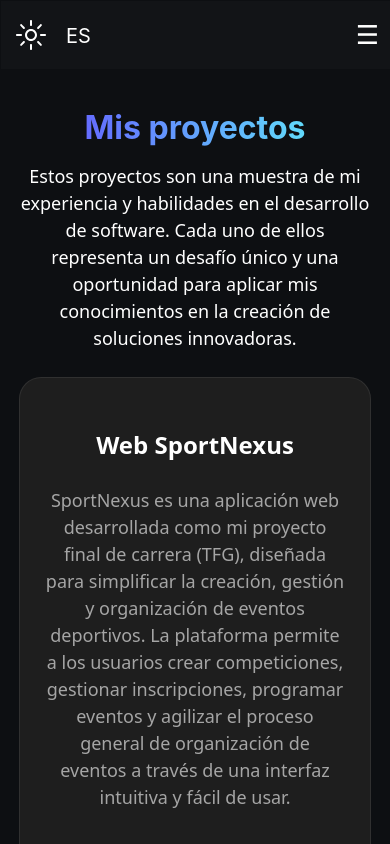
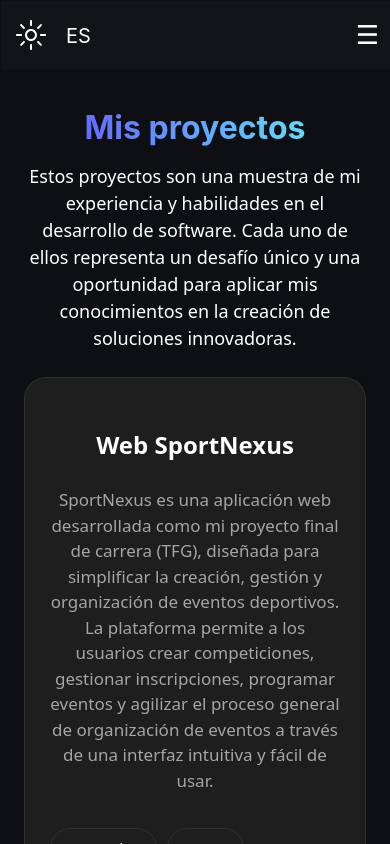
Before and after one commit to bvarelai/portfolio, a React (Vite) app: page /#/projects in a window 390 px wide. Shown: the top 844 px of the page. Built offline with nearby package versions, Linux system fonts and the light colour scheme.

Commit message:
mas cambios

```diff
--- a/src/education.css
+++ b/src/education.css
@@ -29,7 +29,7 @@
       font-size: 18px;
       margin-top: -15px;
       color: var(--color-font-normal-text);
-      width: 350px;
+      width: 320px;
     }
 
     .timeline {
@@ -139,7 +139,7 @@
       font-size: 18px;
       margin-top: -15px;
       color: var(--color-font-normal-text);
-      width: 380px;
+      width: 340px;
       padding-block-end: 20px;
     }
 
--- a/src/home.css
+++ b/src/home.css
@@ -477,7 +477,7 @@
     .web-footer{
       background-color: var(--color-footer);
       color: var(--color-font-normal-text);
-      font-size: 14px;
+      font-size: 13px;
       font-family: 'Inter', sans-serif;
       display: flex;
       flex-direction: row;
@@ -591,7 +591,7 @@
 
 .language-button{
     margin-top: 2px;
-    padding:8px 17px;
+    padding:8px 2px;
     border-radius:999px;
     background:transparent;
     color:var(--color-font-normal-text);
--- a/src/proyects.css
+++ b/src/proyects.css
@@ -28,7 +28,7 @@
       font-size: 18px;
       margin-top: -15px;
       color: var(--color-font-normal-text);
-      width: 350px;
+      width: 340px;
     }
 
     .projects-grid {
@@ -48,7 +48,7 @@
       overflow:hidden;
       border: 1px solid var(--color-contorno);
       transition: 0.5s;
-      width: 350px;
+      width: 340px;
     }
 
     .project-card:hover{
@@ -66,7 +66,7 @@
     }
 
     .project-content span{
-      font-size:18px;
+      font-size:17px;
       color:var(--color-font-little-text);
       margin-top:10px;
     }
```
